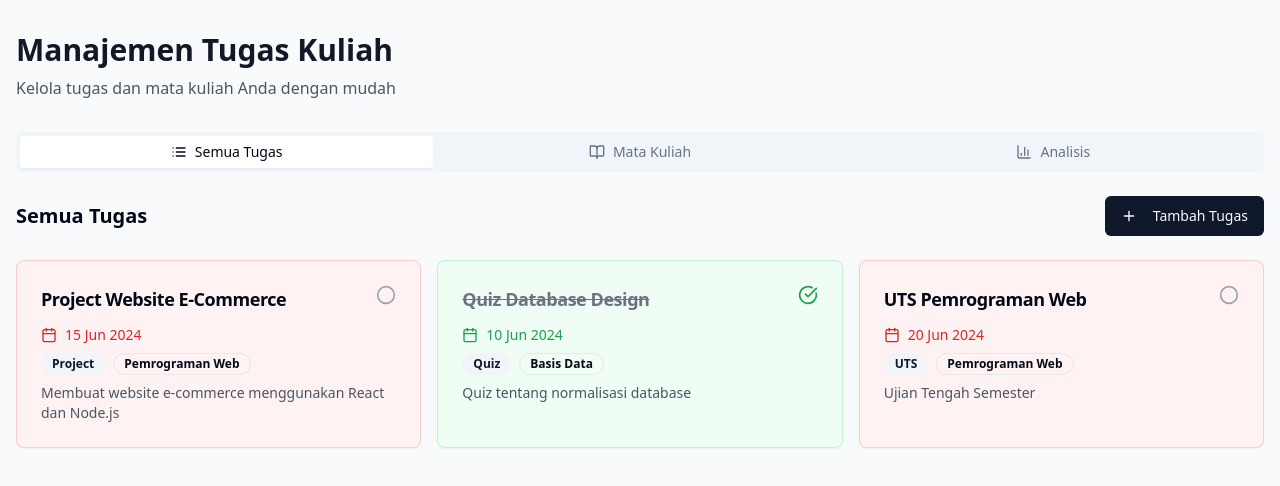
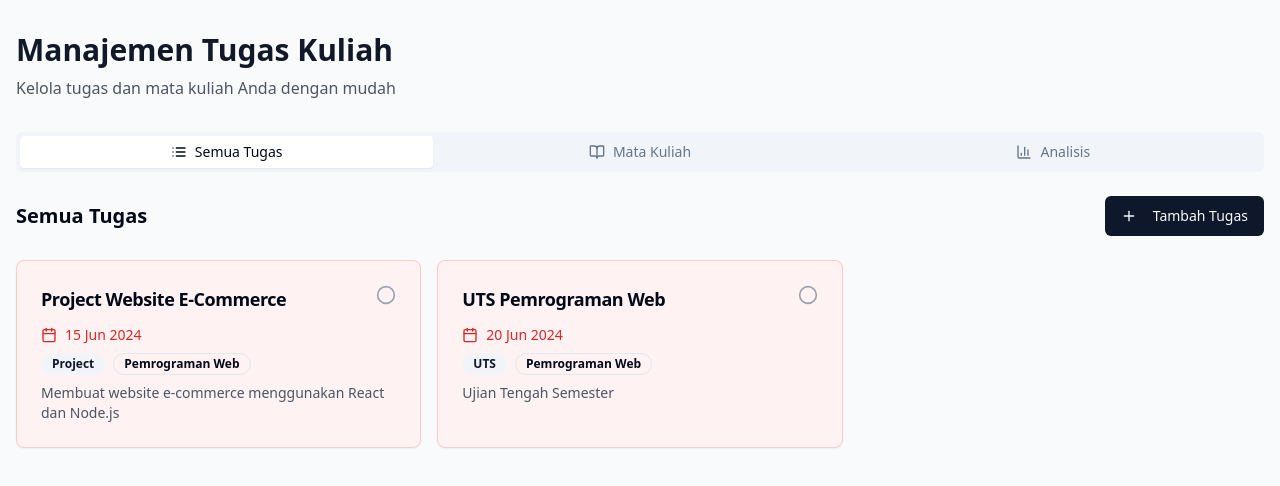
Before and after one commit to akailham123/tugas-pintar-saku-1e19abfe, a React (Vite) app: page / in a window 1280 px wide. Shown: the top 486 px of the page. Built offline with nearby package versions, Linux system fonts and the light colour scheme.

Commit message:
Fix: Hide completed tasks in "All Tasks"
Hide completed tasks in the "All Tasks" tab, but show them when viewing tasks from a specific subject. Also, sort tasks by deadline.

```diff
--- a/src/pages/Index.tsx
+++ b/src/pages/Index.tsx
@@ -184,13 +184,19 @@ const Index = () => {
   const mySubjectNames = mySubjects.map(subject => subject.name);
   const filteredTasks = selectedSubject
     ? tasks.filter(task => task.subject === selectedSubject.name)
-    : tasks.filter(task => mySubjectNames.includes(task.subject));
+    : tasks.filter(task => mySubjectNames.includes(task.subject) && !task.completed);
+
+  // Urutkan berdasarkan deadline
+  const sortedTasks = filteredTasks.sort((a, b) => a.deadline.getTime() - b.deadline.getTime());
+
+  // Data analitik menggunakan semua tugas dari mata kuliah yang diikuti
+  const allMyTasks = tasks.filter(task => mySubjectNames.includes(task.subject));
 
   const analyticsData = {
-    totalTasks: filteredTasks.length,
-    completedTasks: filteredTasks.filter(task => task.completed).length,
+    totalTasks: allMyTasks.length,
+    completedTasks: allMyTasks.filter(task => task.completed).length,
     totalSubjects: mySubjects.length,
-    overdueTasks: filteredTasks.filter(task => new Date() > task.deadline && !task.completed).length,
+    overdueTasks: allMyTasks.filter(task => new Date() > task.deadline && !task.completed).length,
     subjectAnalysis: mySubjects.map(subject => ({
       subject: subject.name,
       completion: tasks.filter(task => task.subject === subject.name && task.completed).length,
@@ -248,7 +254,7 @@ const Index = () => {
             </div>
 
             <div className="grid gap-4 md:grid-cols-2 lg:grid-cols-3">
-              {filteredTasks.map((task) => (
+              {sortedTasks.map((task) => (
                 <TaskCard
                   key={task.id}
                   task={task}
@@ -258,7 +264,7 @@ const Index = () => {
               ))}
             </div>
 
-            {filteredTasks.length === 0 && (
+            {sortedTasks.length === 0 && (
               <div className="text-center py-12">
                 <p className="text-gray-500">
                   {selectedSubject
```
